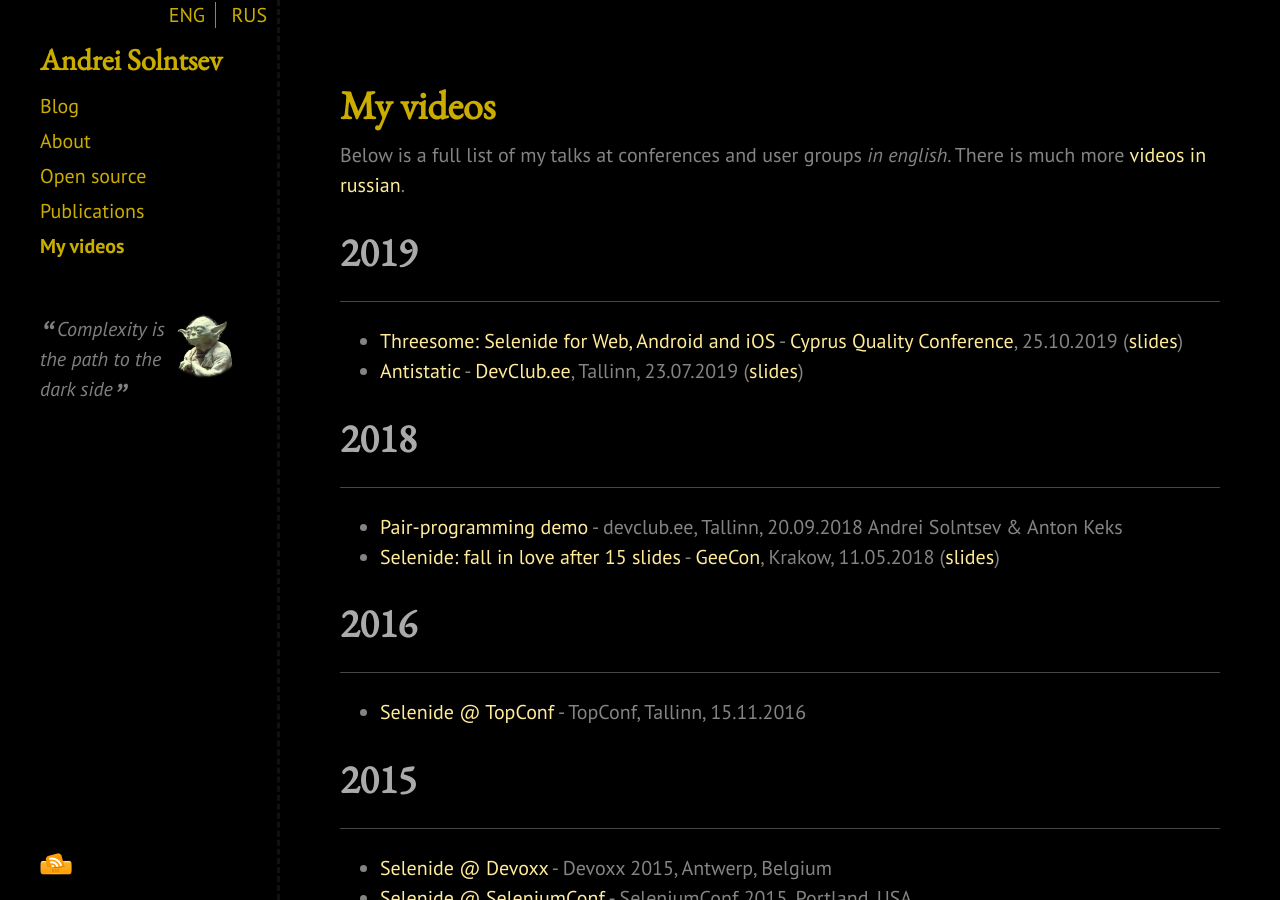
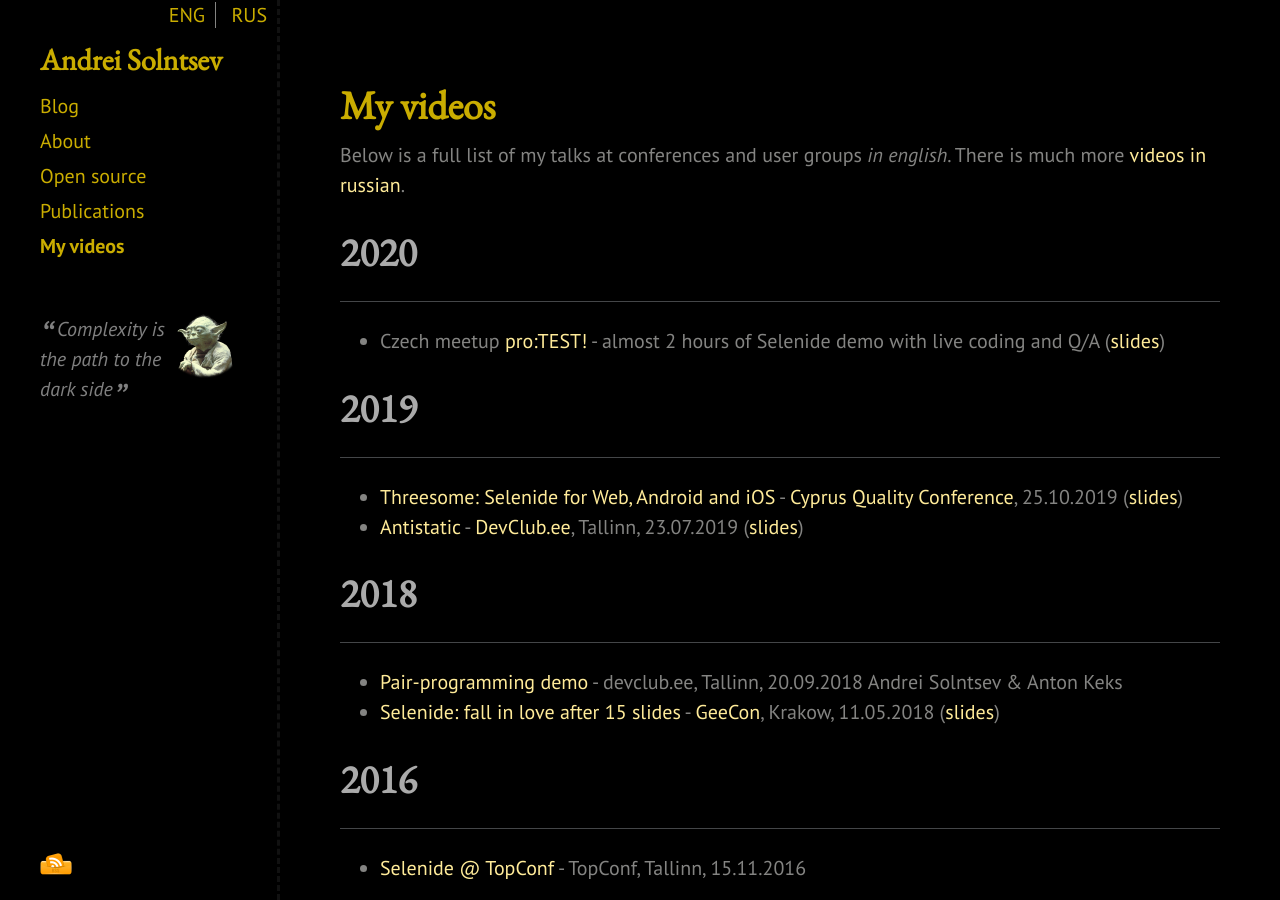
Before and after one commit to asolntsev/asolntsev.github.io, a Jekyll site: the page built from en/video.md, in a window 1280 px wide and 900 px high. Built offline with Jekyll 4.4.1, drawn with Linux system fonts in a browser that asks for light colours; nearby versions of some CDN libraries.

Commit message:
add video from pro:TEST! meetup

```diff
--- a/en/video.md
+++ b/en/video.md
@@ -5,6 +5,10 @@
 ---
 
 Below is a full list of my talks at conferences and user groups _in english_. There is much more [videos in russian](/ru/video/).
+
+# 2020
+* * *
+* Czech meetup [pro:TEST!](https://www.youtube.com/watch?v=1d-nKyeTH2Y) - almost 2 hours of Selenide demo with live coding and Q/A  ([slides](https://docs.google.com/presentation/d/1u6oNkRKDO2PMpmZPKzK2NuVC9eYxVni5EdtiMxsl3tc/edit?usp=sharing))
 
 # 2019
 * * *
```
Also changed, not shown: ru/video.md (+1 -0 lines).
